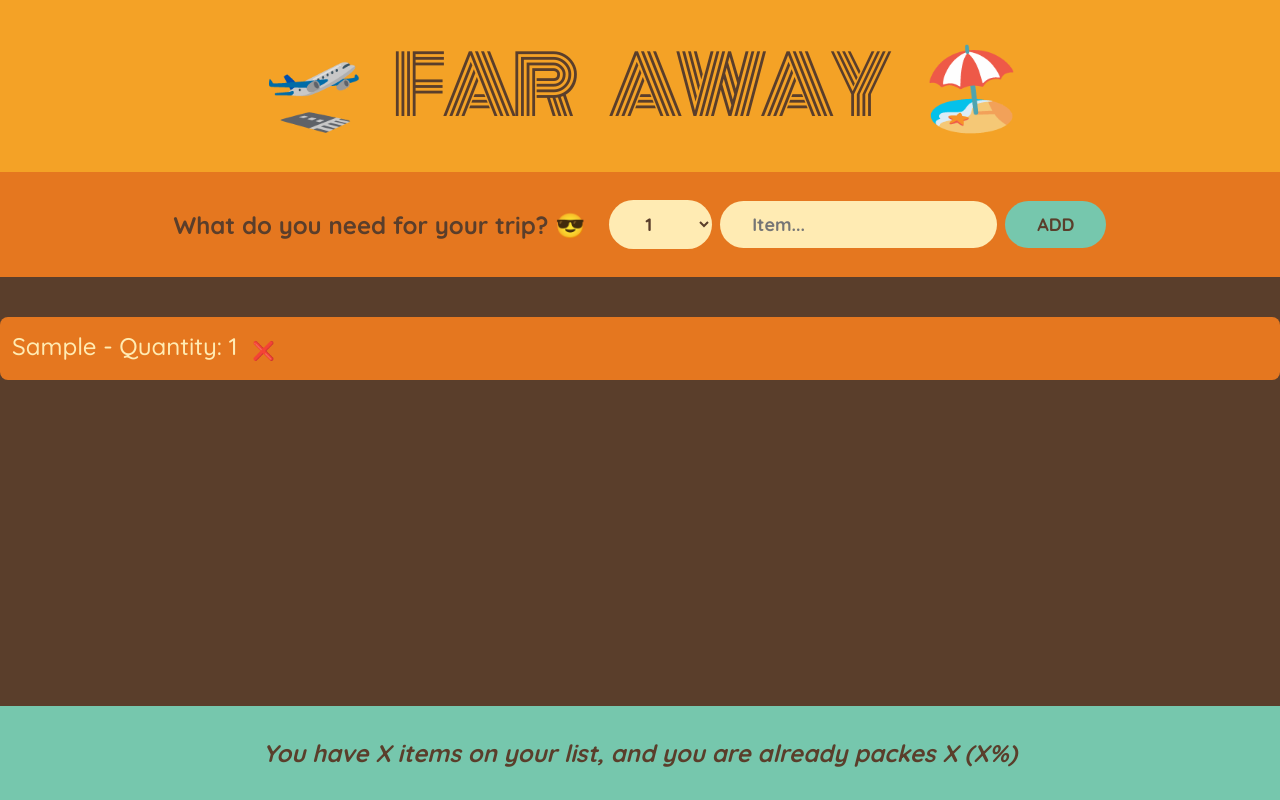
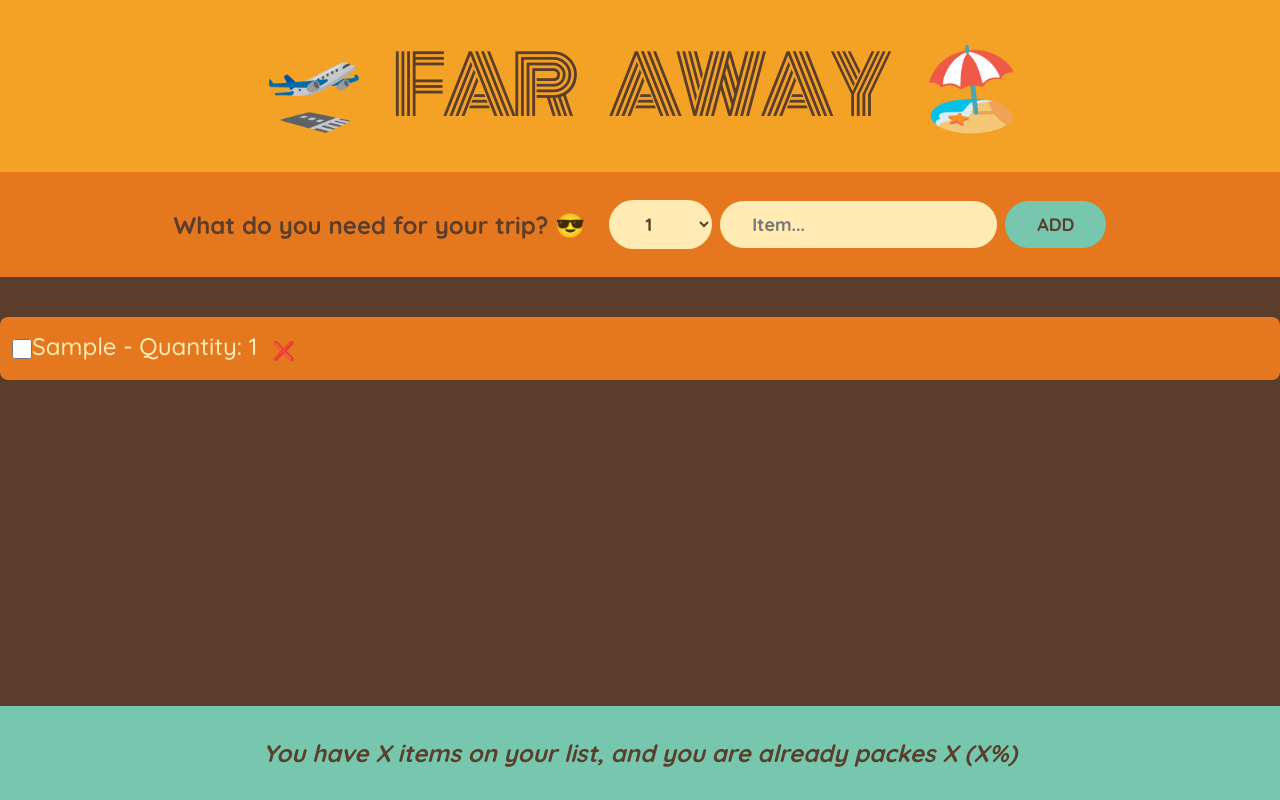
Before and after one commit to trocca/FarAway_ReactDemo, a React (Vite) app: page / in a window 1280 px wide. Both pictures are taken after typing "Sample" into the empty fields and a click on the button "ADD". Built offline with nearby package versions, Linux system fonts and the light colour scheme.

Commit message:
minor fixes

```diff
--- a/src/App.jsx
+++ b/src/App.jsx
@@ -41,19 +41,20 @@ const Form = ({ onAddItems }) => {
   )
 }
 
-const PackagingList = ({ items, onDeleteItem }) => {
+const PackagingList = ({ items, onDeleteItem, onToggleItem }) => {
   return (
     <div className="list">
       <ul>
-        {items.map(item => (<Item key={item.id} item={item} onDeleteItem={onDeleteItem} />))}
+        {items.map(item => (<Item key={item.id} item={item} onDeleteItem={onDeleteItem} onToggleItem={onToggleItem} />))}
       </ul>
     </div>
   )
 }
 
-function Item({ item, onDeleteItem }) {
+function Item({ item, onDeleteItem, onToggleItem }) {
   return (
     <li>
+      <input type="checkbox" checked={item.packed} onChange={ () => onToggleItem(item.id)}/>
       <span style={item.packed ? { textDecoration: "line-through" } : {}}>
         {item.description} - Quantity: {item.quantity} {item.packed ?
           "✅" :
@@ -81,7 +82,7 @@ function App() {
 
 
   const handleAddItems = (item) => {
-    setItems(items => [item, ...items]);
+    setItems(items => [...items, item]);
 
     console.log("Items:", items);
     return
@@ -94,12 +95,17 @@ function App() {
 
   }
 
+  const handleToggleItem = (id) => {
+    console.log("Toggled item with id:", id);
+    setItems(items => items.map(item => item.id === id ? {...item, packed: !item.packed} : item));
+  }
+
 
   return (
     <div className="app">
       <Logo />
       <Form onAddItems={handleAddItems} />
-      <PackagingList items={items} onDeleteItem={handleDeleteItem} />
+      <PackagingList items={items} onDeleteItem={handleDeleteItem} onToggleItem={handleToggleItem}/>
       <Stats />
     </div>
   )
```
